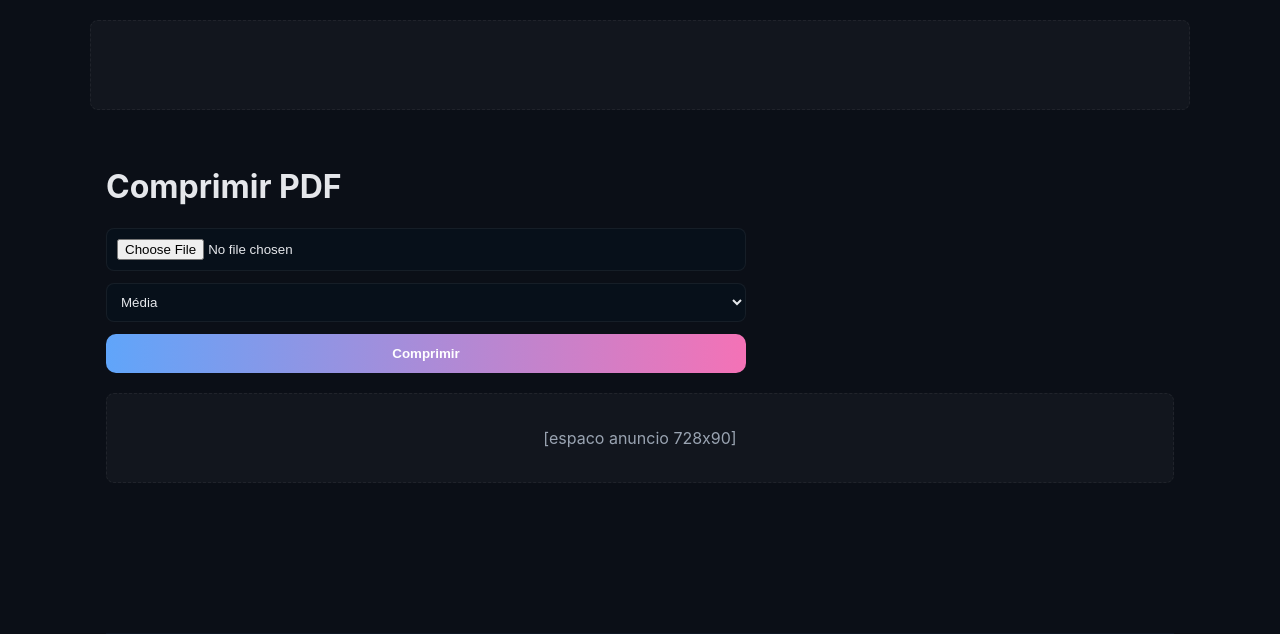
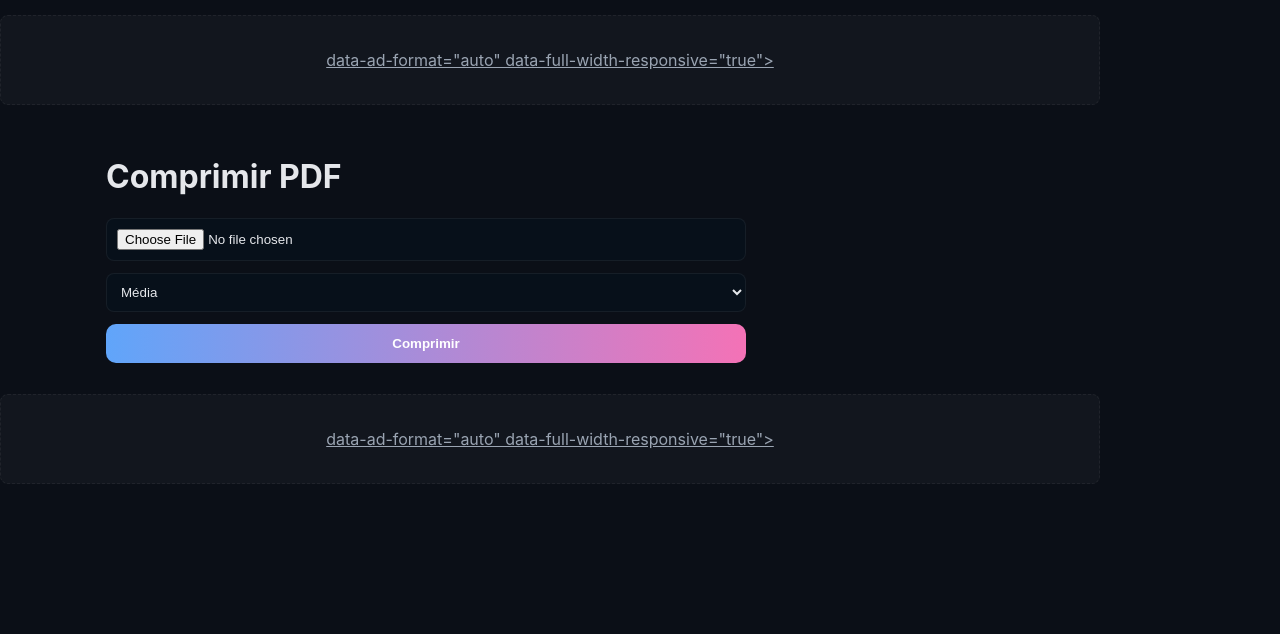
Before and after one commit to carloslestat56/cubopdf, a Flask app: page /comprimir-pdf in a window 1280 px wide. Shown: the part 97-731 px from the top of the page. Run offline with Flask 3, Linux system fonts and the light colour scheme.

Commit message:
Update base.html

```diff
--- a/templates/base.html
+++ b/templates/base.html
@@ -6,6 +6,8 @@
   <title>{% block title %}CuboPDF — Ferramentas PDF Online{% endblock %}</title>
   <meta name="description" content="{% block description %}Ferramentas online gratuitas para editar, converter e organizar PDFs.{% endblock %}">
   <link rel="stylesheet" href="{{ url_for('static', filename='style.css') }}">
+  <script async src="https://pagead2.googlesyndication.com/pagead/js/adsbygoogle.js?client=ca-pub-8581269916634324"
+     crossorigin="anonymous"></script>
 </head>
 <body>
   <header class="navbar">
@@ -25,14 +27,38 @@
     </header>
 
 <!-- Banner global topo -->
-  <div class="ad-banner container"><script async src="https://pagead2.googlesyndication.com/pagead/js/adsbygoogle.js?client=ca-pub-8581269916634324"
-     crossorigin="anonymous"></script></div>
+<div class="ad-banner container" style="text-align:center; margin: 15px 0;">
+  <script async src="https://pagead2.googlesyndication.com/pagead/js/adsbygoogle.js?client=ca-pub-8581269916634324"
+     crossorigin="anonymous"></script>
+  <ins class="adsbygoogle"
+       style="display:block"
+       data-ad-client="ca-pub-8581269916634324"
+       data-ad-slot="1234567890"   <!-- substitua pelo seu ID de slot -->
+       data-ad-format="auto"
+       data-full-width-responsive="true"></ins>
+  <script>
+       (adsbygoogle = window.adsbygoogle || []).push({});
+  </script>
+</div>
 
 <main class="container">
   {% block content %}{% endblock %}
+</main>
 
 <!-- Banner global rodapé -->
-       <div class="ad-banner">[espaco anuncio 728x90]</div>
+<div class="ad-banner container" style="text-align:center; margin: 15px 0;">
+  <script async src="https://pagead2.googlesyndication.com/pagead/js/adsbygoogle.js?client=ca-pub-8581269916634324"
+     crossorigin="anonymous"></script>
+  <ins class="adsbygoogle"
+       style="display:block"
+       data-ad-client="ca-pub-8581269916634324"
+       data-ad-slot="9876543210"   <!-- substitua pelo seu ID de slot -->
+       data-ad-format="auto"
+       data-full-width-responsive="true"></ins>
+  <script>
+       (adsbygoogle = window.adsbygoogle || []).push({});
+  </script>
+</div>
 
 <footer class="footer">
   <div class="container">
```
Lines whose indentation alone changed are shown as unchanged.
